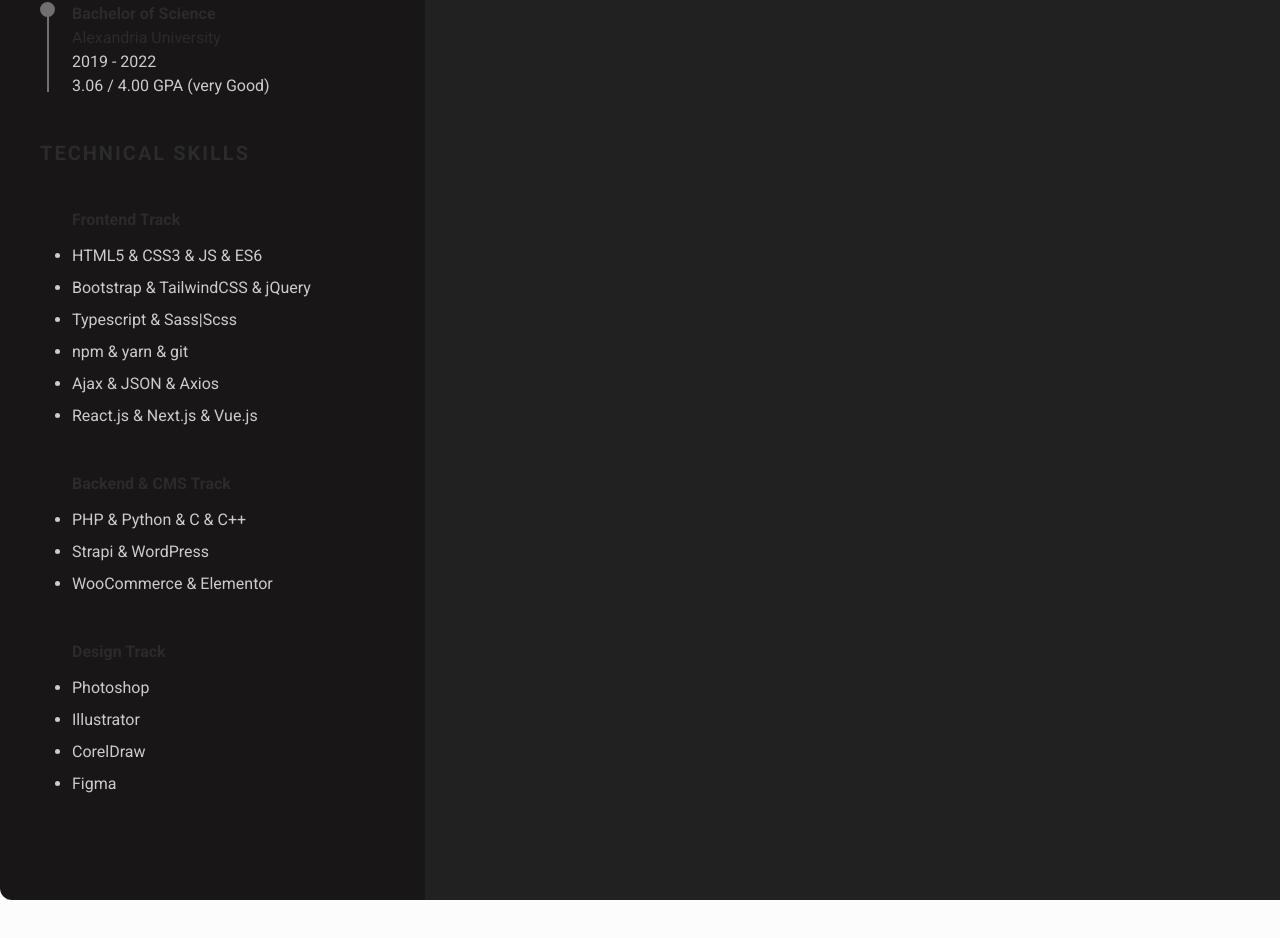
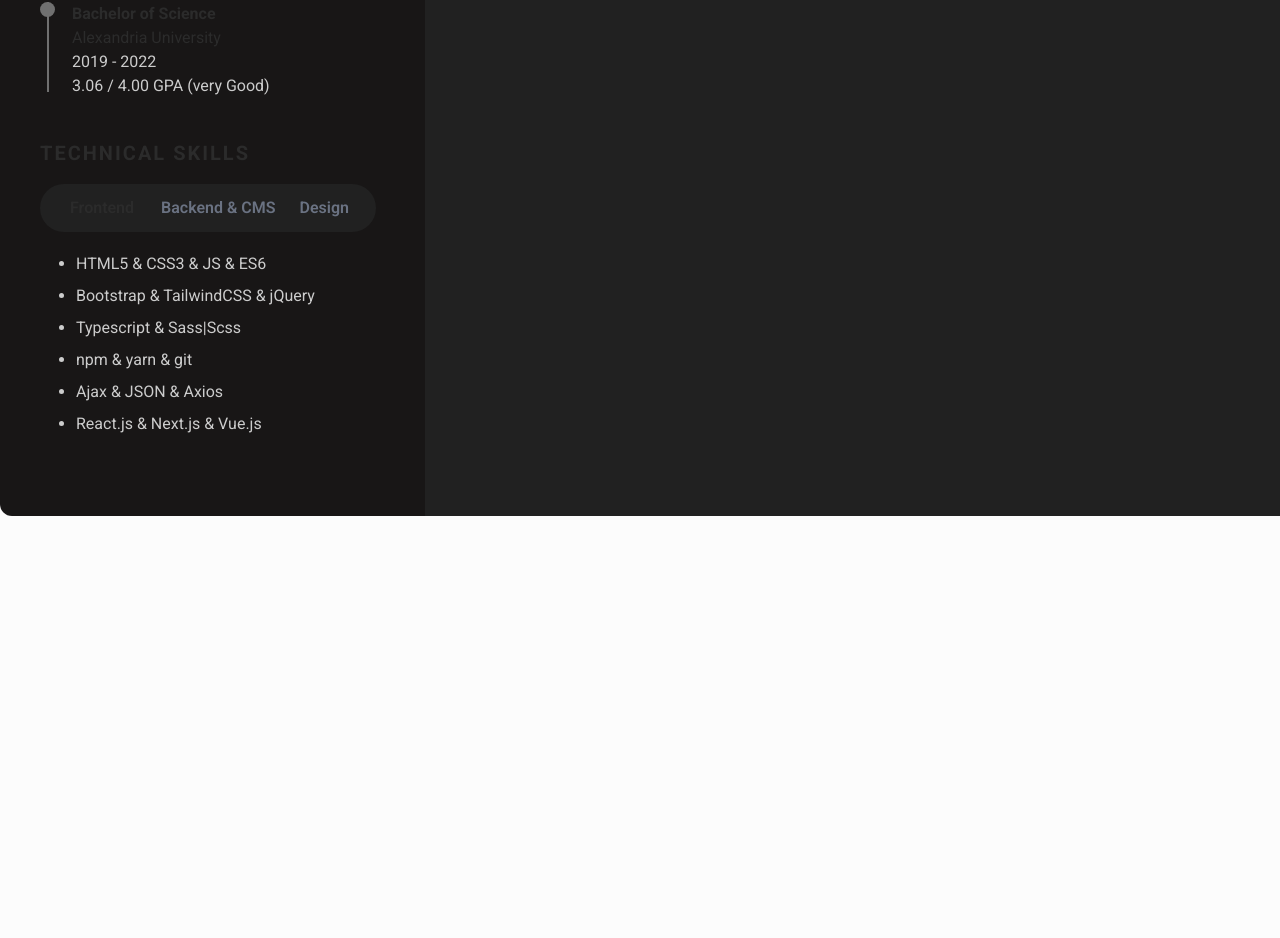
Before and after one commit to YoussefTurkey/youssefturkey-cv, a Next.js app: page /landingPage in a window 1280 px wide. Shown: the part 1044-1982 px from the top of the page. After the commit the page ends 1600 px from the top, so only its background shows below. Built offline with nearby package versions, Linux system fonts and the light colour scheme.

Commit message:
updating technical skills section

```diff
--- a/public/database/data.ts
+++ b/public/database/data.ts
@@ -15,7 +15,7 @@
 
 export const skills: ISkills = {
   frontend: {
-    title: "Frontend Track",
+    title: "Frontend",
     tools: [
       "HTML5 & CSS3 & JS & ES6",
       "Bootstrap & TailwindCSS & jQuery",
@@ -26,7 +26,7 @@
     ],
   },
   backend: {
-    title: "Backend & CMS Track",
+    title: "Backend & CMS",
     tools: [
       "PHP & Python & C & C++",
       "Strapi & WordPress",
@@ -34,7 +34,7 @@
     ],
   },
   design: {
-    title: "Design Track",
+    title: "Design",
     tools: ["Photoshop", "Illustrator", "CorelDraw", "Figma"],
   },
 };
--- a/src/app/components/leftSide/page.tsx
+++ b/src/app/components/leftSide/page.tsx
@@ -14,10 +14,52 @@
 import { FaBehanceSquare } from "react-icons/fa";
 import { FaExternalLinkAlt } from "react-icons/fa";
 import Title from "../title/Title";
-
+// importing data
 import {skills} from '@/../public/database/data'
+// importing Tab component
+import Tabs from '../tabs/Tab'
 
 const LeftSide = () => {
+
+  const tabData = [
+    {
+      label: skills.frontend.title,
+      content: (
+        <ul className="list-disc pl-5">
+          {skills.frontend.tools.map((tool, index) => (
+            <li key={index} className="text-[#ccc] py-1">
+              {tool}
+            </li>
+          ))}
+        </ul>
+      ),
+    },
+    {
+      label: skills.backend.title,
+      content: (
+        <ul className="list-disc pl-5">
+          {skills.backend.tools.map((tool, index) => (
+            <li key={index} className="text-[#ccc] py-1">
+              {tool}
+            </li>
+          ))}
+        </ul>
+      ),
+    },
+    {
+      label: skills.design.title,
+      content: (
+        <ul className="list-disc pl-5">
+          {skills.design.tools.map((tool, index) => (
+            <li key={index} className="text-[#ccc] py-1">
+              {tool}
+            </li>
+          ))}
+        </ul>
+      ),
+    },
+  ];
+
   return (
     <section className="container mx-auto w-[425px] px-10 py-5 bg-[#181616] flex flex-col justify-center items-start rounded-tl-xl rounded-bl-xl">
       {/* --- Profile --- */}
@@ -101,24 +143,8 @@
 
         {/* --- Technical Skills --- */}
       <div className="mb-10">
-
         <Title>Technical Skills</Title>
-        {
-          Object.values(skills).map((skill: { title: string; tools: string[] }, index) => {
-            return(
-              <div className="my-10" key={index}>
-                <div className="ml-8">
-                  <h4 className="font-bold tracking-[3] pb-2">{skill.title}</h4>
-                  <ul className="list-disc">
-                    {skill.tools.map((tool, toolIndex) => (
-                      <li className="text-[#ccc] py-1 " key={toolIndex}>{tool}</li>
-                    ))}
-                  </ul>
-                </div>
-              </div>
-            )
-          })
-        }
+        <Tabs tabs={tabData} />
       </div>
     </section>
   );
--- /dev/null
+++ b/src/app/components/tabs/Tab.tsx
@@ -0,0 +1,43 @@
+'use client';
+import React, { useState } from "react";
+
+interface Tab {
+  label: string;
+  content: React.ReactNode;
+}
+
+interface TabsProps {
+  tabs: Tab[];
+}
+
+const Tabs: React.FC<TabsProps> = ({ tabs }) => {
+  const [activeTab, setActiveTab] = useState(0);
+
+  return (
+    <div className="w-full max-w-2xl mx-auto">
+      {/* --- Tabs Header --- */}
+      <div className="flex bg-[#212121] rounded-full py-1 px-[15px]">
+        {tabs.map((tab, index) => (
+          <button
+            key={index}
+            className={`py-2 px-3 font-semibold transition-all duration-300 cursor-pointer ${
+              activeTab === index
+                ? "text--[#ccc] rounded-full py-1 px-[15px]"
+                : "text-gray-500 hover:text--[#fff]"
+            }`}
+            onClick={() => setActiveTab(index)}
+          >
+            {tab.label}
+          </button>
+        ))}
+      </div>
+
+      {/* Tabs Content */}
+      <div className="p-4">
+        {tabs[activeTab].content}
+      </div>
+    </div>
+  );
+};
+
+export default Tabs;
```
